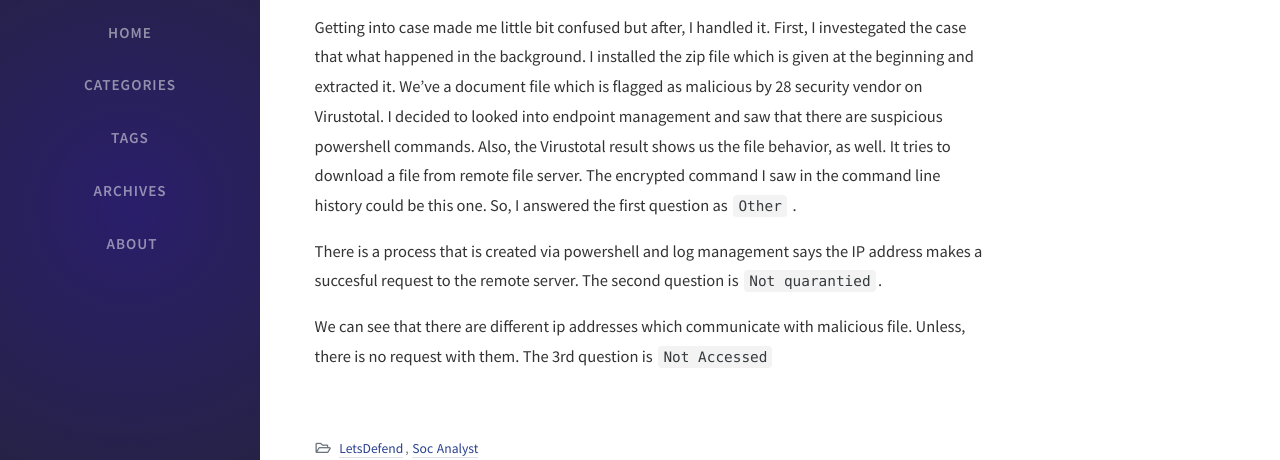
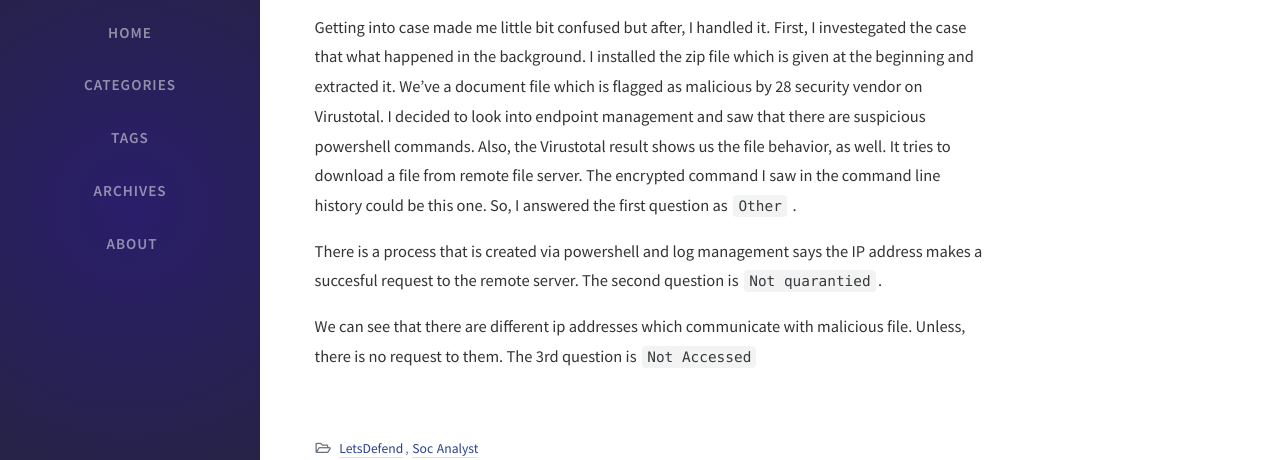
Before and after one commit to arslanblcn/arslanblcn.github.io, a Jekyll site: the page built from _posts/2022-02-28-SOC137-Malicious-Download-Attempt.md, in a window 1280 px wide and 900 px high, scrolled down 490 px. Shown: the part 243-703 px from the top of the window. Built offline with Jekyll 4.4.1, drawn with Linux system fonts in a browser that asks for light colours; nearby versions of some CDN libraries; comment, search, counter and statistics services are not loaded.

Commit message:
Update 2022-02-28-SOC137-Malicious-Download-Attempt.md

```diff
--- a/_posts/2022-02-28-SOC137-Malicious-Download-Attempt.md
+++ b/_posts/2022-02-28-SOC137-Malicious-Download-Attempt.md
@@ -29,8 +29,8 @@ author: CEngover
 
 **Device Action:** Blocked
 
-Getting into case made me little bit confused but after, I handled it.  First, I investegated the case that what happened in the background. I installed the zip file which is given at the beginning and extracted it. We've a document file which is flagged as malicious by 28 security vendor on Virustotal. I decided to looked into endpoint management and saw that there are suspicious powershell commands. Also, the Virustotal result shows us the file behavior, as well. It tries to download a file from remote file server. The encrypted command I saw in the command line history could be this one. So, I answered the first question as `Other` .
+Getting into case made me little bit confused but after, I handled it.  First, I investegated the case that what happened in the background. I installed the zip file which is given at the beginning and extracted it. We've a document file which is flagged as malicious by 28 security vendor on Virustotal. I decided to look into endpoint management and saw that there are suspicious powershell commands. Also, the Virustotal result shows us the file behavior, as well. It tries to download a file from remote file server. The encrypted command I saw in the command line history could be this one. So, I answered the first question as `Other` .
 
 There is a process that is created via powershell and log management says the IP address makes a succesful request to the remote server. The second question is `Not quarantied`.
 
-We can see that there are different ip addresses which communicate with malicious file. Unless, there is no request with them. The 3rd question is `Not Accessed`
+We can see that there are different ip addresses which communicate with malicious file. Unless, there is no request to them. The 3rd question is `Not Accessed`
```
